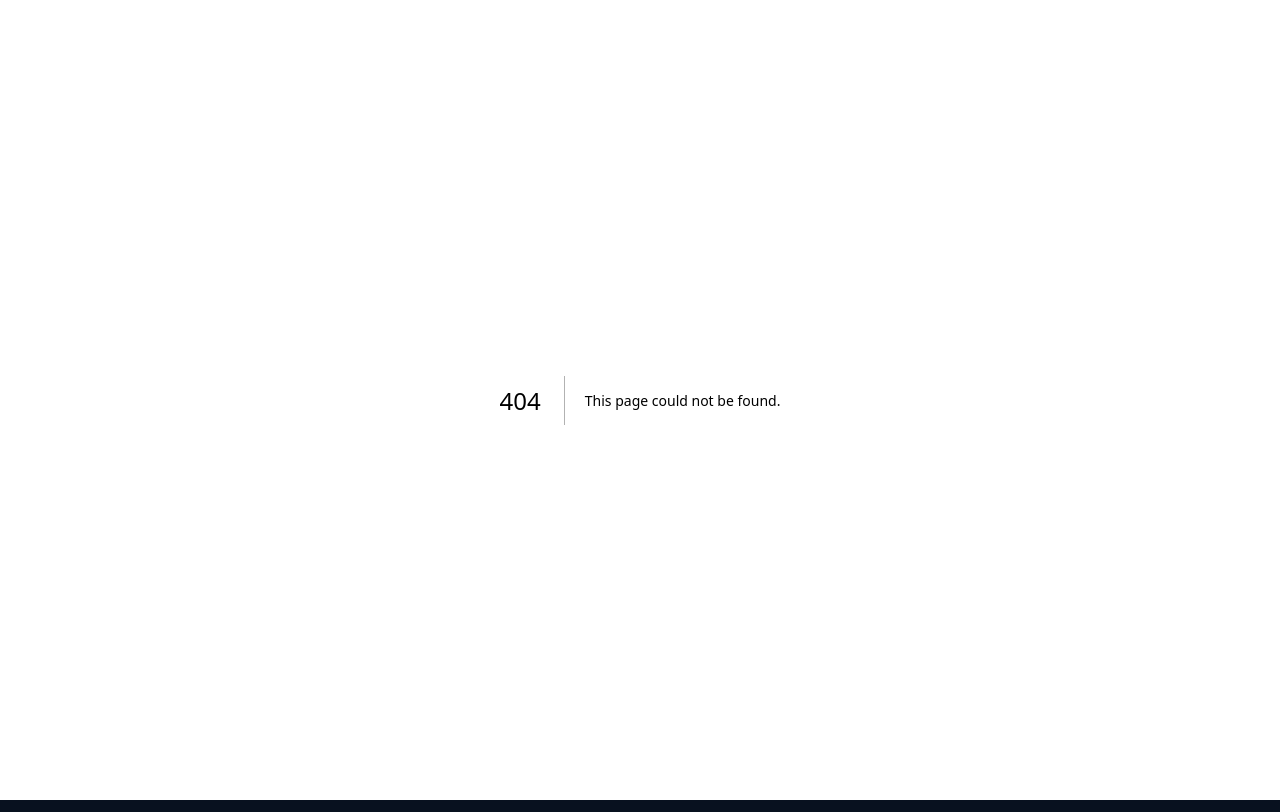
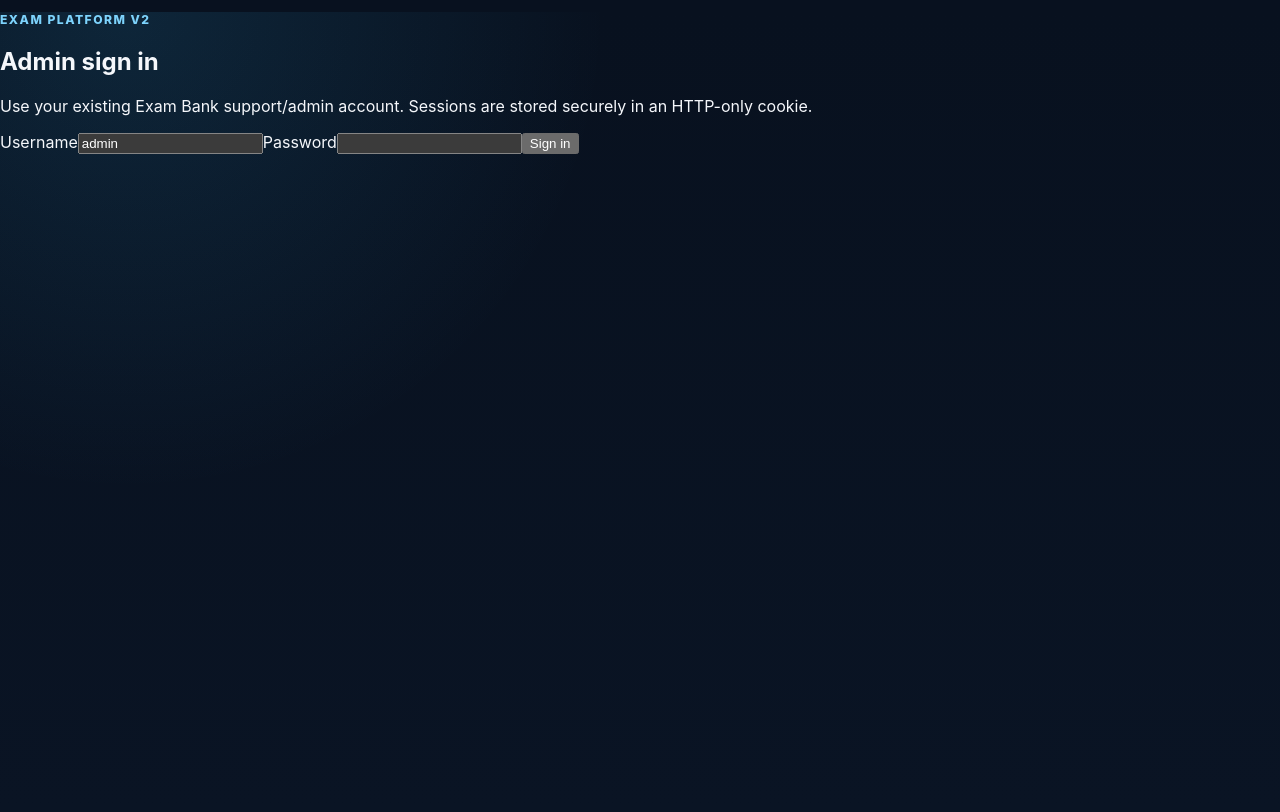
Before and after one commit to constant310/app, a Next.js app in the folder exam-platform-v2/: page /login in a window 1280 px wide. Before the commit this address had no page. Built offline with nearby package versions, Linux system fonts and the light colour scheme; no server answers.

Commit message:
Add V2 admin login page

```diff
--- /dev/null
+++ b/exam-platform-v2/src/app/login/page.tsx
@@ -0,0 +1,47 @@
+import { redirect } from 'next/navigation';
+import { loginAction } from '@/app/actions/auth';
+import { getSupportSession } from '@/lib/support-auth';
+
+export const dynamic = 'force-dynamic';
+
+type Props = {
+  searchParams: Promise<{ error?: string }>;
+};
+
+const errorMessages: Record<string, string> = {
+  missing: 'Enter both your username and password.',
+  invalid: 'The username or password is not correct.',
+  rate: 'Too many failed attempts. Try again in about 10 minutes.',
+};
+
+export default async function LoginPage({ searchParams }: Props) {
+  if (await getSupportSession()) redirect('/');
+  const params = await searchParams;
+  const message = params.error ? errorMessages[params.error] : '';
+
+  return (
+    <main className="login-shell">
+      <section className="login-card">
+        <p className="eyebrow">Exam Platform V2</p>
+        <h1>Admin sign in</h1>
+        <p className="login-copy">
+          Use your existing Exam Bank support/admin account. Sessions are stored securely in an HTTP-only cookie.
+        </p>
+
+        {message ? <div className="login-error">{message}</div> : null}
+
+        <form action={loginAction} className="login-form">
+          <label>
+            <span>Username</span>
+            <input name="username" autoComplete="username" defaultValue="admin" required />
+          </label>
+          <label>
+            <span>Password</span>
+            <input name="password" type="password" autoComplete="current-password" required />
+          </label>
+          <button type="submit">Sign in</button>
+        </form>
+      </section>
+    </main>
+  );
+}
```
